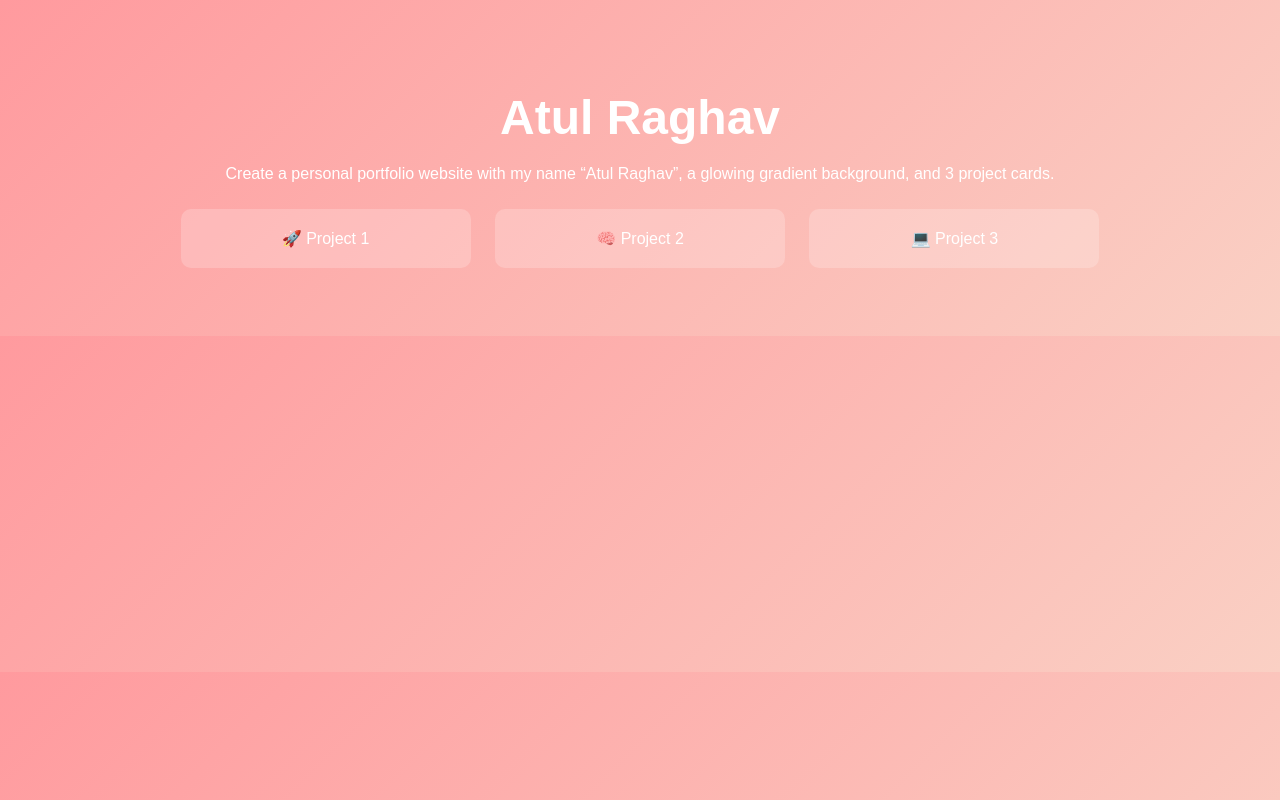
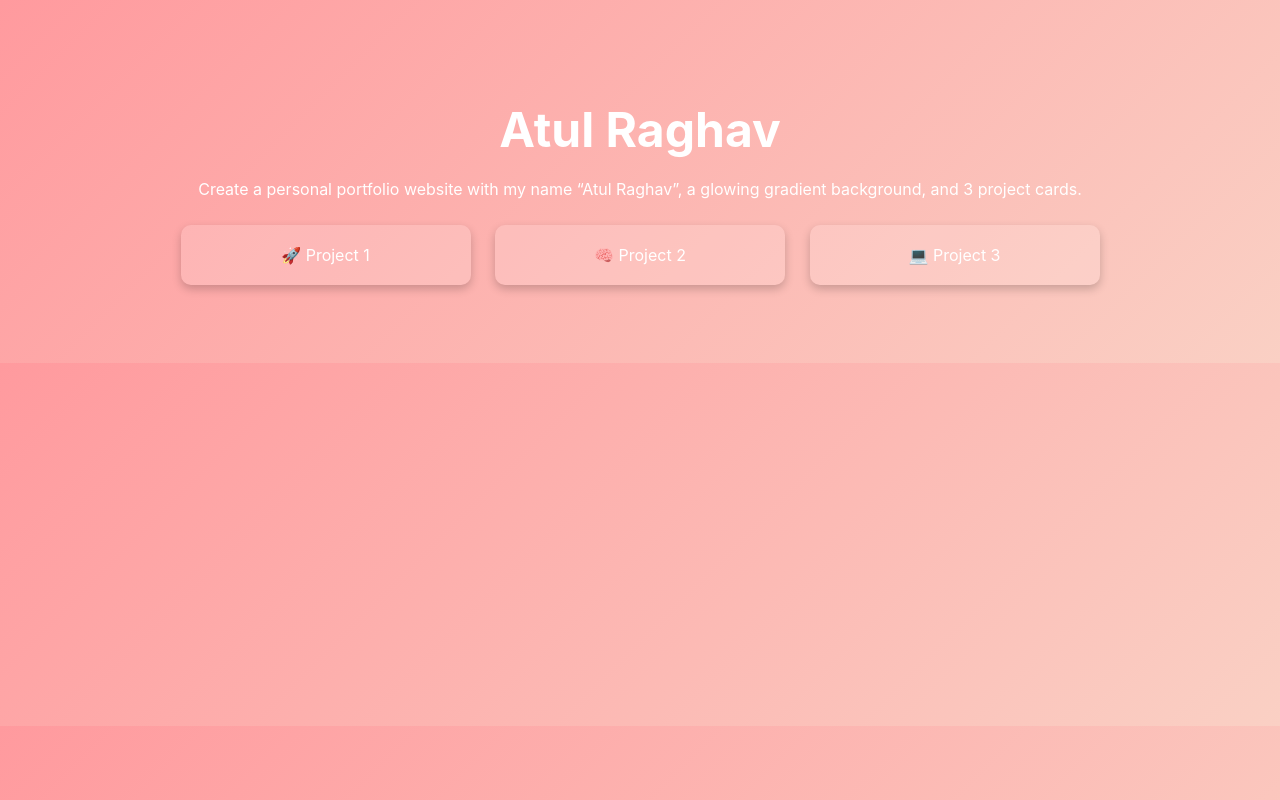
Before and after one commit to 22f3002956/my-portfolio, a plain HTML site: page index.html in a window 1280 px wide. Drawn offline with Linux system fonts and the light colour scheme.

Commit message:
Updated index.html

```diff
--- a/index.html
+++ b/index.html
@@ -1,27 +1,29 @@
 <!DOCTYPE html>
 <html>
 <head>
+  <meta charset="UTF-8">
   <title>my-portfolio</title>
   <style>
     body {
-      font-family: Arial, sans-serif;
+      font-family: 'Inter', sans-serif;
       background: linear-gradient(135deg, #ff9a9e, #fad0c4);
       color: white;
       text-align: center;
-      padding: 50px;
+      padding: 60px;
     }
     h1 {
       font-size: 3em;
       margin-bottom: 20px;
     }
     .card {
-      background: rgba(255, 255, 255, 0.2);
+      background: rgba(255, 255, 255, 0.15);
       border-radius: 10px;
       padding: 20px;
       margin: 10px;
       display: inline-block;
       width: 250px;
       color: white;
+      box-shadow: 0 4px 10px rgba(0,0,0,0.2);
     }
   </style>
 </head>
```
